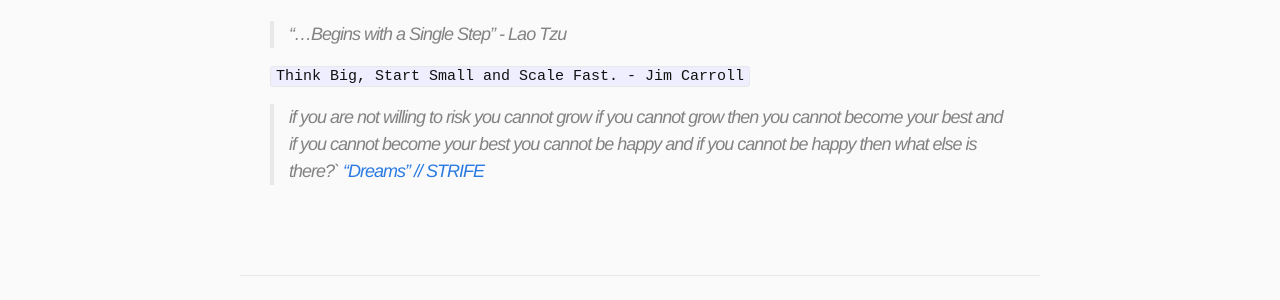
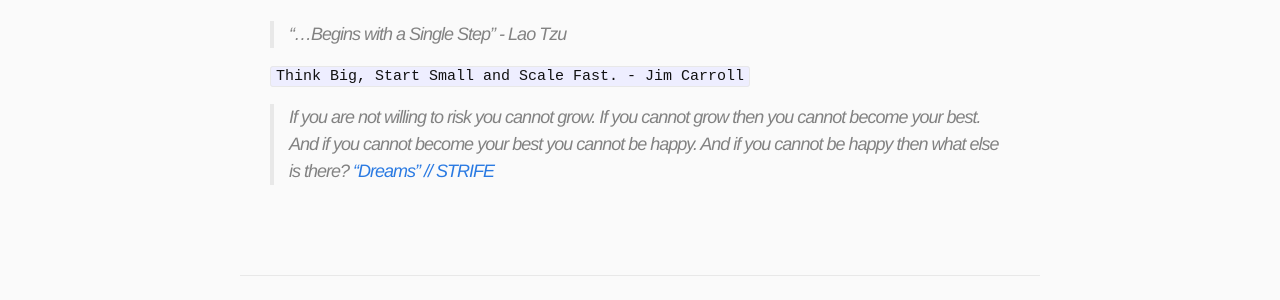
Before and after one commit to reinhardt021/reinhardt021.github.io, a Jekyll site: the page built from _posts/2015-12-22-journey-of-a-thousand-miles.markdown, in a window 1280 px wide. Shown: the part 557-857 px from the top of the page. Built offline with Jekyll 4.4.1, drawn with Linux system fonts in a browser that asks for light colours.

Commit message:
Added some punctuation

```diff
--- a/_posts/2015-12-22-journey-of-a-thousand-miles.markdown
+++ b/_posts/2015-12-22-journey-of-a-thousand-miles.markdown
@@ -15,8 +15,8 @@ categories: jekyll update
 <!--My overall goal is to find the processes to improve myself first then hopefully find a way to make it more efficient and effective for others to use those refined processes to improve themselves as well.-->
 <!--Bit of an odd goal but I find it worth pursuing.-->
 
-> if you are not willing to risk you cannot grow
-> if you cannot grow then you cannot become your best
-> and if you cannot become your best you cannot be happy
-> and if you cannot be happy then what else is there?`
+> If you are not willing to risk you cannot grow.
+> If you cannot grow then you cannot become your best.
+> And if you cannot become your best you cannot be happy.
+> And if you cannot be happy then what else is there?
 ["Dreams" // STRIFE](https://www.youtube.com/watch?v=nO-j1oJW440)
```
